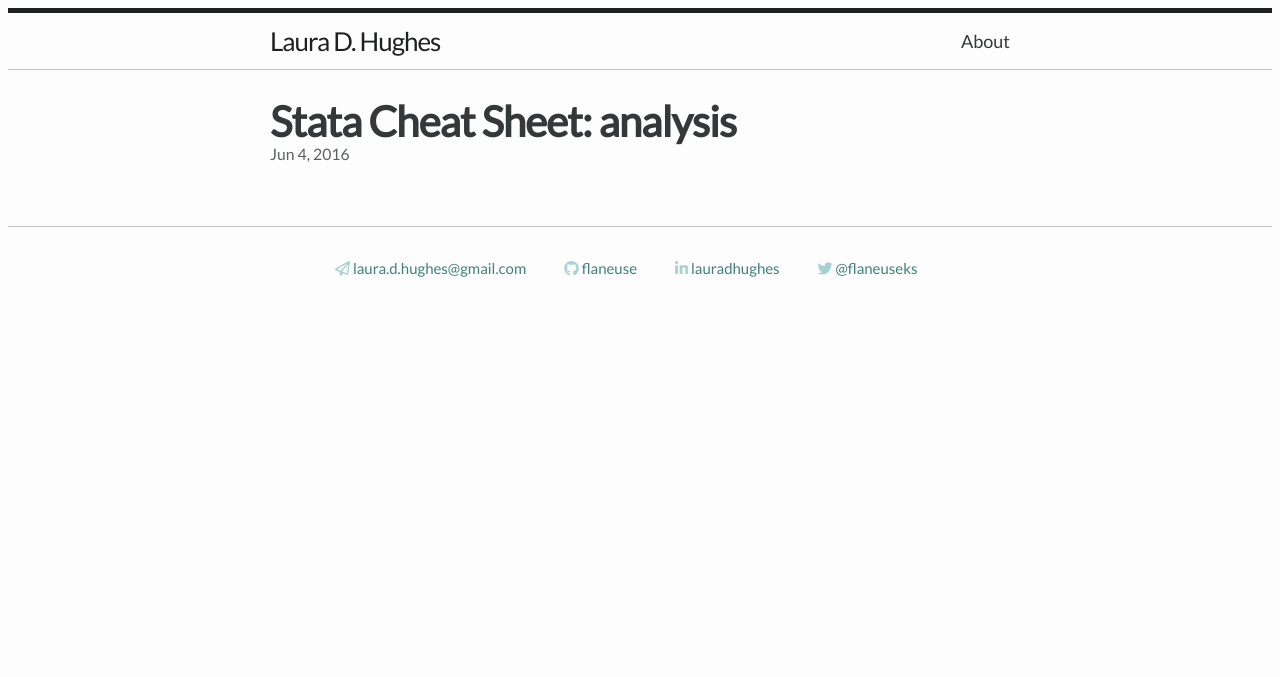
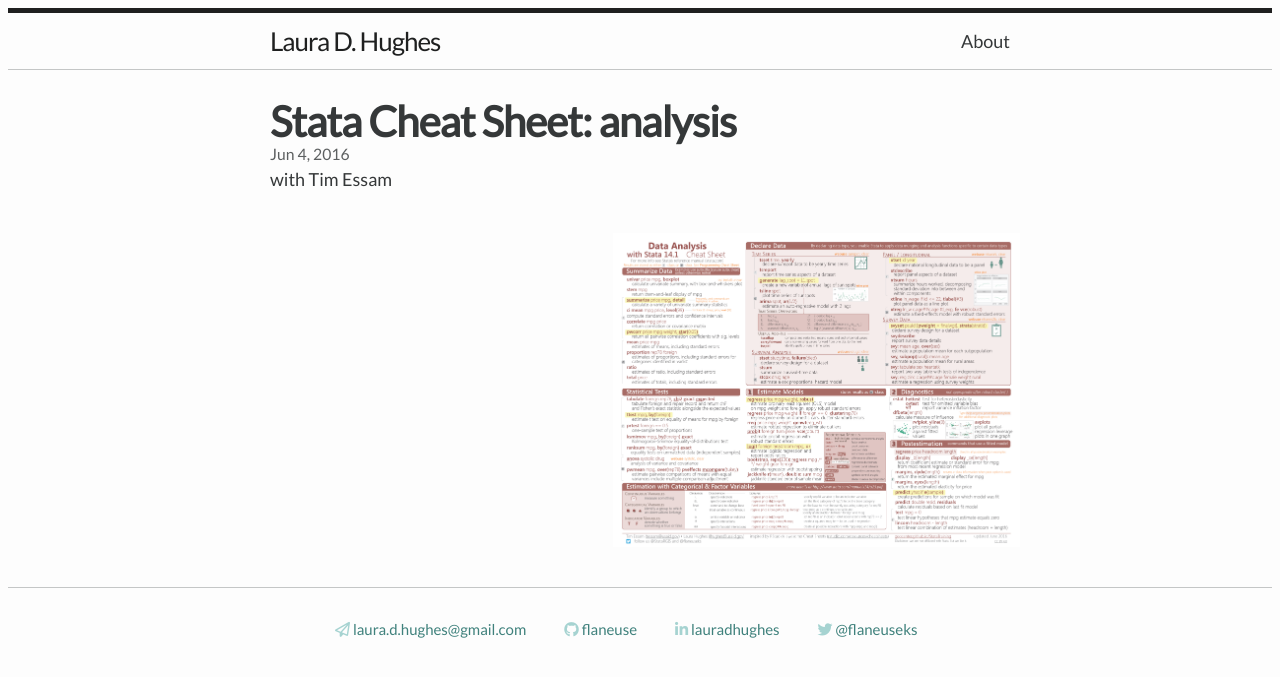
Before and after one commit to flaneuse/flaneuse.github.io, a Jekyll site: the page built from _posts/2016-06-04-stata-analysis.markdown, in a window 1280 px wide. Shown: the top 677 px of the page. Built offline with Jekyll 4.4.1, drawn with Linux system fonts in a browser that asks for light colours; nearby versions of some CDN libraries; some web fonts are replaced; library files that are not in the unit come from our copies.

Commit message:
reformat post to have image + text

```diff
--- a/_layouts/post.html
+++ b/_layouts/post.html
@@ -6,10 +6,28 @@
   <header class="post-header">
     <h1 class="post-title">{{ page.title }}</h1>
     <p class="post-meta">{{ page.date | date: "%b %-d, %Y" }}{% if page.author %} • {{ page.author }}{% endif %}{% if page.meta %} • {{ page.meta }}{% endif %}</p>
+
+    <!-- co-authors -->
+    {% if page.co-authors %}
+    <span class="username">with {{ page.co-authors }}</span>
+    {% endif %}
+
   </header>
 
-  <article class="post-content">
-    {{ content }}
+
+  <article>
+    <div class="post-content">
+      {{ content }}
+    </div>
+
+    {% if page.img %}
+    <div class="post-img">
+      <a href="{{ page.link | prepend: site.baseurl }}">
+        <img src="{{ page.img }}"></img>
+      </a>
+    </div>
+    {% endif %}
+
   </article>
 
 </div>
--- a/_sass/_layout.scss
+++ b/_sass/_layout.scss
@@ -219,21 +219,16 @@
   /**
   * Posts
   */
-.post-header {
-  margin-bottom: $spacing-unit;
+
+  article {
+    width: 100%;
+    margin: 0;
+    padding: 10px;
   }
-
-.post-title {
-  font-size: 42px;
-  letter-spacing: -1px;
-  line-height: 1;
-
-  @include media-query($on-laptop) {
-    font-size: 36px;
-  }
-}
-
   .post-content {
+    width: 40%;
+    float: left;
+    overflow:hidden;
     margin-bottom: $spacing-unit;
 
     h2 {
@@ -260,3 +255,30 @@
       }
     }
   }
+  .post-img {
+    padding-left: 5%;
+    width: 55%;
+    overflow:hidden;
+  }
+
+
+
+
+
+
+
+
+
+  .post-header {
+    margin-bottom: $spacing-unit;
+  }
+
+  .post-title {
+    font-size: 42px;
+    letter-spacing: -1px;
+    line-height: 1;
+
+    @include media-query($on-laptop) {
+      font-size: 36px;
+    }
+  }
```
Lines whose indentation alone changed are shown as unchanged.
